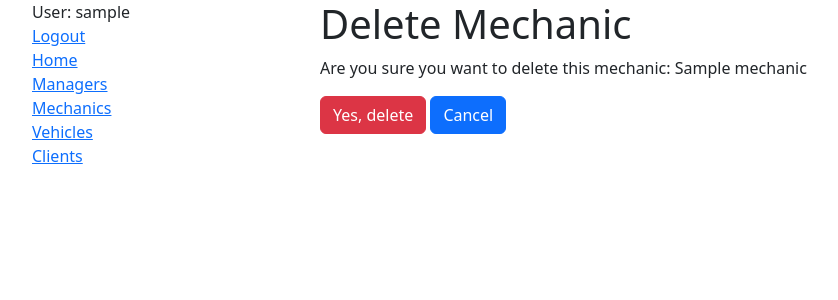
After one commit to ayatsuta/autoservice, a Django app: page /workshop/mechanics/1/delete/ in a window 1280 px wide. The commit adds this page. Shown: the top 300 px of the page, without its empty margins (12-850 px from the left). Run offline with Django 5.2, Linux system fonts and the light colour scheme; a user stored in the database is signed in; tables that the repository leaves empty hold one stand-in row (values such as "Sample post").

Commit message:
Added update/delete for Mechanic with view, route path, template and buttons

```diff
--- /dev/null
+++ b/templates/workshop/mechanic_confirm_delete.html
@@ -0,0 +1,12 @@
+{% extends "base.html" %}
+{% block content %}
+  <h1>Delete Mechanic</h1>
+  <p>Are you sure you want to delete this mechanic: {{ mechanic.name }}</p>
+
+  <form action="" method="post">
+    {% csrf_token %}
+    <input type="submit" value="Yes, delete" class="btn btn-danger" />
+    <a href="{% url "workshop:mechanic-detail" mechanic.id %}" class="btn btn-primary">Cancel</a>
+  </form>
+
+{% endblock %}
--- a/templates/workshop/mechanic_detail.html
+++ b/templates/workshop/mechanic_detail.html
@@ -3,6 +3,10 @@
 {% block content %}
   <h1>Mechanic: {{ mechanic.name }}</h1>
   <p><strong>Speciality: </strong>{{ mechanic.speciality }}</p>
+  <div class="ml-3 mb-3">
+    <a href="{% url 'workshop:mechanic-update' mechanic.id %}" class="btn btn-primary">Update</a>
+    <a href="{% url 'workshop:mechanic-delete' mechanic.id %}" class="btn btn-danger">Delete</a>
+  </div>
   <div class="ml-3">
     <h3>Vehicles:</h3>
     <ul>
--- a/workshop/urls.py
+++ b/workshop/urls.py
@@ -5,6 +5,8 @@ from workshop.views import (
     MechanicListView,
     MechanicDetailView,
     MechanicCreateView,
+    MechanicUpdateView,
+    MechanicDeleteView,
     VehicleListView,
     ClientListView,
     ClientDetailView,
@@ -21,6 +23,8 @@ urlpatterns = [
     path("managers/", ManagerListView.as_view(), name="manager-list"),
     path("mechanics/", MechanicListView.as_view(), name="mechanic-list"),
     path("mechanics/create/", MechanicCreateView.as_view(), name="mechanic-create"),
+    path("mechanics/<int:pk>/update/", MechanicUpdateView.as_view(), name="mechanic-update"),
+    path("mechanics/<int:pk>/delete/", MechanicDeleteView.as_view(), name="mechanic-delete"),
     path("mechanics/<int:pk>/", MechanicDetailView.as_view(), name="mechanic-detail"),
     path("vehicles/", VehicleListView.as_view(), name="vehicle-list"),
     path("vehicles/<int:pk>/", VehicleDetailView.as_view(), name="vehicle-detail"),
--- a/workshop/views.py
+++ b/workshop/views.py
@@ -45,6 +45,19 @@ class MechanicCreateView(LoginRequiredMixin, generic.CreateView):
     fields = "__all__"
     success_url = reverse_lazy("workshop:mechanic-list")
 
+
+class MechanicUpdateView(LoginRequiredMixin, generic.UpdateView):
+    model = Mechanic
+    fields = "__all__"
+    success_url = reverse_lazy("workshop:mechanic-list")
+
+
+class MechanicDeleteView(LoginRequiredMixin, generic.DeleteView):
+    model = Mechanic
+    success_url = reverse_lazy("workshop:mechanic-list")
+    template_name = "workshop/mechanic_confirm_delete.html"
+
+
 class MechanicDetailView(LoginRequiredMixin, generic.DetailView):
     model = Mechanic
 
```
